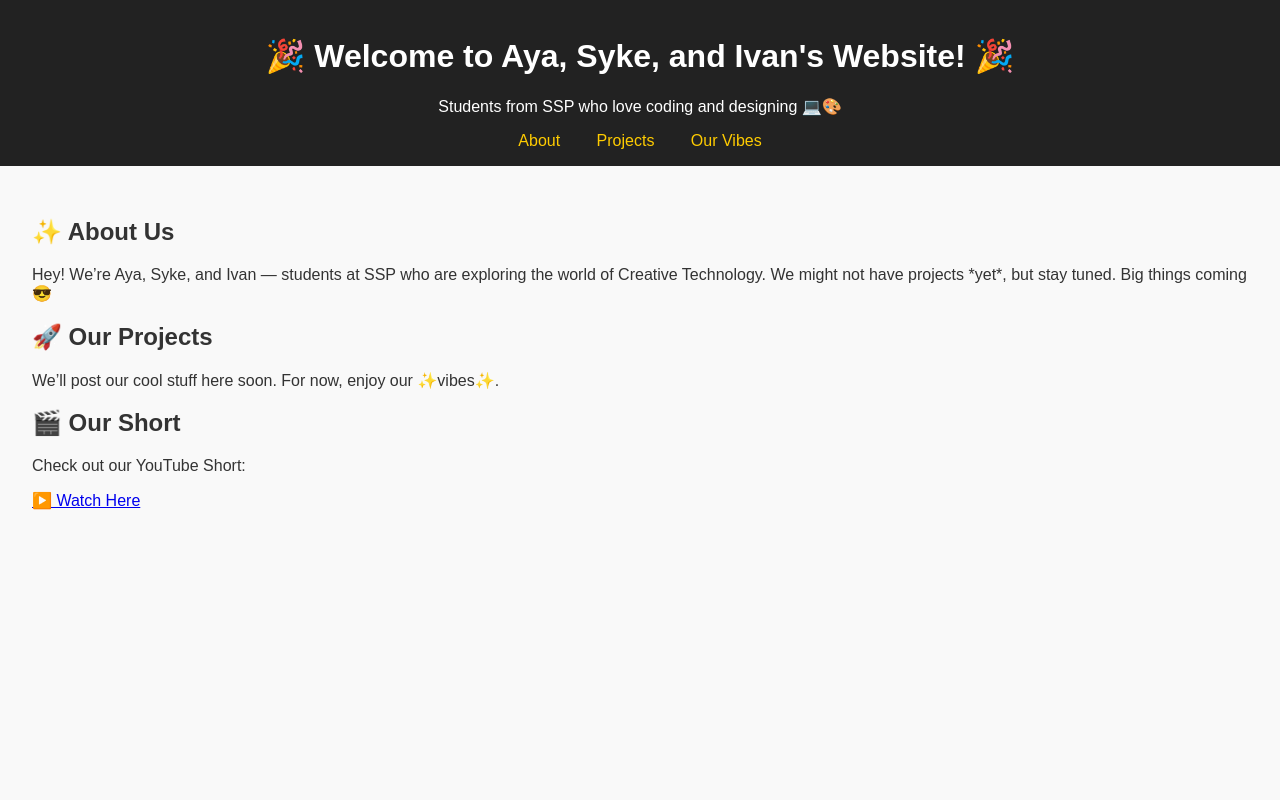
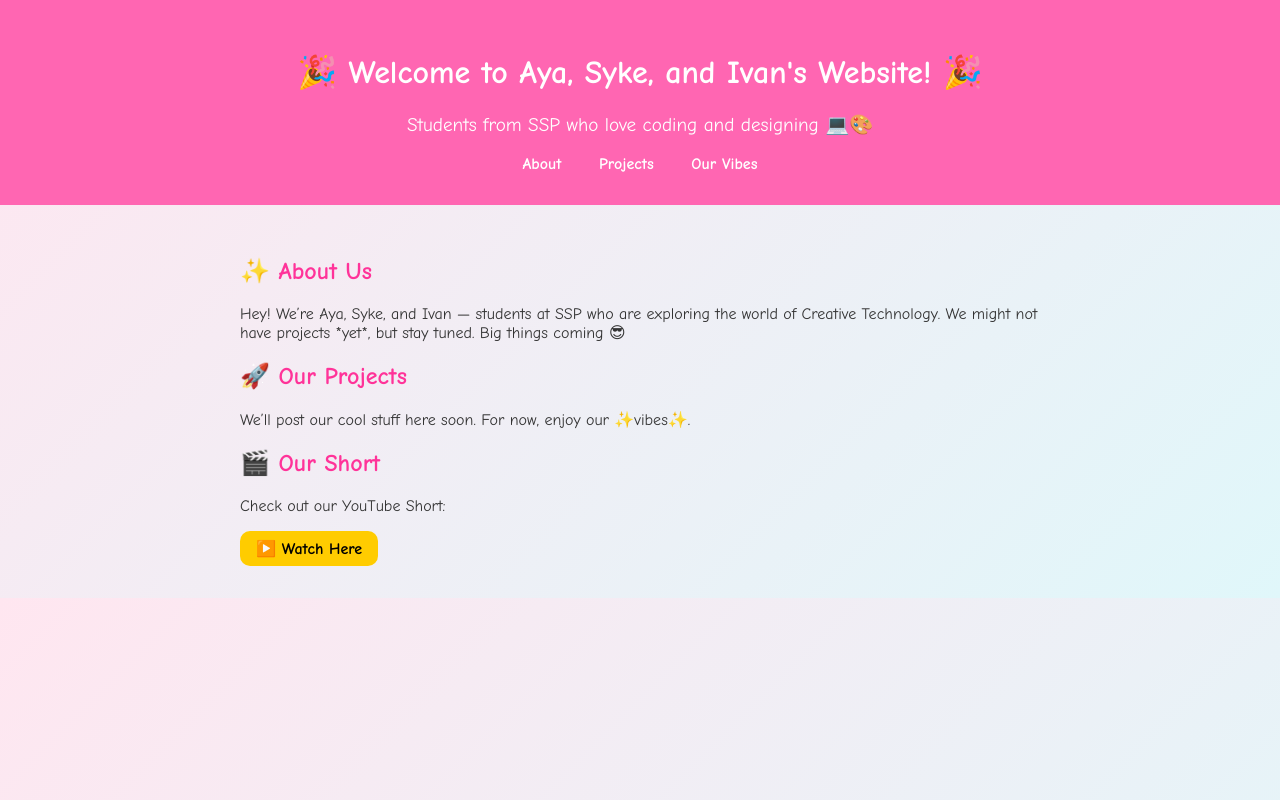
Before and after one commit to CT-project/Creative-portfolio, a plain HTML site: page index.html in a window 1280 px wide. Drawn offline with Linux system fonts and the light colour scheme.

Commit message:
style.css

```diff
--- a/style.css
+++ b/style.css
@@ -1,30 +1,61 @@
 body {
-  font-family: Arial, sans-serif;
+  font-family: 'Comic Sans MS', cursive, sans-serif;
+  background: linear-gradient(135deg, #ffe6f0, #e0f7fa);
+  color: #333;
   margin: 0;
-  background-color: #f9f9f9;
-  color: #333;
+  padding: 0;
 }
 
 header {
-  background-color: #222;
+  background-color: #ff66b2;
   color: white;
-  padding: 1em;
   text-align: center;
+  padding: 2em 1em;
+}
+
+.tagline {
+  font-size: 1.2em;
+  margin-top: 0.5em;
+}
+
+nav {
+  margin-top: 1em;
 }
 
 nav a {
   margin: 0 1em;
-  color: #ffcc00;
+  color: white;
   text-decoration: none;
+  font-weight: bold;
 }
 
 main {
   padding: 2em;
+  max-width: 800px;
+  margin: auto;
+}
+
+h2 {
+  color: #ff3399;
+}
+
+.yt-link {
+  display: inline-block;
+  background: #ffcc00;
+  color: black;
+  padding: 0.5em 1em;
+  border-radius: 10px;
+  text-decoration: none;
+  font-weight: bold;
+}
+
+.yt-link:hover {
+  background: #ffaa00;
 }
 
 footer {
+  background: #ffddee;
   text-align: center;
   padding: 1em;
-  background: #eee;
-  margin-top: 2em;
+  font-size: 0.9em;
 }
```
